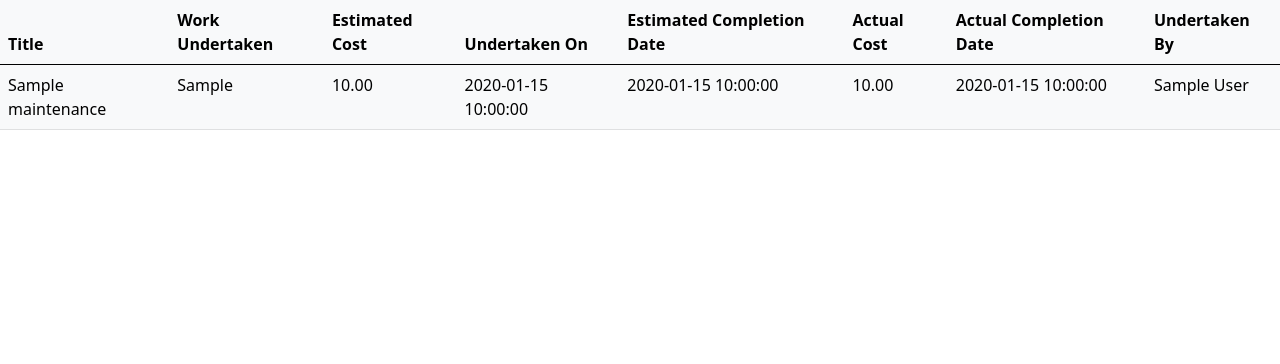
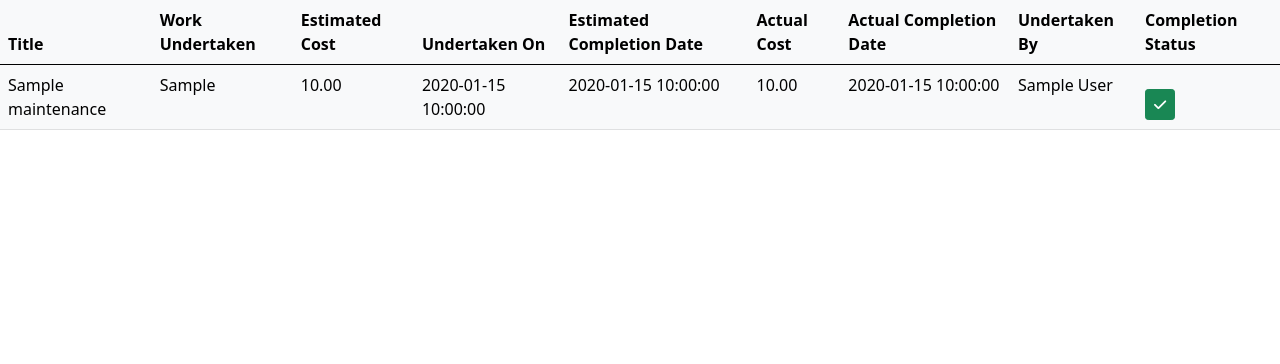
Before and after one commit to Pratik-Sanghavi/Building-Portal, a Flask app: page /maintenance_history in a window 1280 px wide. Shown: the part 56-420 px from the top of the page. Run offline with Flask 2, Linux system fonts and the light colour scheme; a user stored in the database is signed in; tables that the repository leaves empty hold one stand-in row (values such as "Sample post"); some libraries are stand-ins or nearby versions.

Commit message:
Subject: Added feature to end maintenance event
Problem:
Maintenance events completion status wasn't recorded earlier

Solution:
* Maintenance event completion feature added

Note:

```diff
--- a/building_portal/forms.py
+++ b/building_portal/forms.py
@@ -78,4 +78,9 @@ class StartMaintenanceForm(FlaskForm):
     estimated_cost = DecimalField(label='Estimated Cost', places=2, validators=[DataRequired()])
     undertaken_on = DateField(label="Undertaken On", validators=[DataRequired()])
     estimated_completion_date = DateField(label="Estimated Completion Date", validators=[DataRequired()])
-    submit = SubmitField(label='Create Event')
+    submit = SubmitField(label='Start Maintenance Project')
+
+class EndMaintenanceForm(FlaskForm):
+    actual_cost = DecimalField(label='Actual Cost', places=2, validators=[DataRequired()])
+    actual_completion_date = DateField(label="Actual Completion Date", validators=[DataRequired()])
+    submit = SubmitField(label='End Maintenance Project')
--- a/building_portal/routes.py
+++ b/building_portal/routes.py
@@ -1,7 +1,7 @@
 from building_portal import app, sender_id, sender_password
 from flask import redirect, render_template,flash, url_for, request
 from building_portal.model import Dues, Flat, Maintenance, User, Events
-from building_portal.forms import RegisterForm, LoginForm, DuesForm, EventsForm, StartMaintenanceForm
+from building_portal.forms import EndMaintenanceForm, RegisterForm, LoginForm, DuesForm, EventsForm, StartMaintenanceForm, EndMaintenanceForm
 from building_portal import db
 from datetime import datetime
 from flask_login import login_user, logout_user, current_user
@@ -30,7 +30,6 @@ def register_page():
                               admin_user = form.admin_user.data)
         db.session.add(user_to_create)
         db.session.commit()
-        print([number.flat_no for number in Flat.query.all()])
         if form.flat_no.data not in [number.flat_no for number in Flat.query.all()]:
             flat_to_create = Flat(flat_no=form.flat_no.data, floor=form.floor.data)
             flat_to_create.owner = User.query.filter_by(user_name=form.username.data).first().id
@@ -123,13 +122,8 @@ def assign_dues_page():
         db.session.commit()
         db.session.commit()
         return redirect(url_for('assign_dues_page'))
-    # if form.errors!={}: # if there are errors from validations
-        # for err_msg in form.errors.values():
-            # flash(f'There was an error with creating a due: {err_msg}', category='danger')
 
     dues = [due.id for due in Dues.query.all()]
-    # dues_cols = ['id','amount','purpose','status','created_on','created_by','due_to_user']
-    # dues_df = db_to_dataframe(dues, ['ID','Amount','Purpose','Status','Created_On','Created_By','Due_To_User'], dues_cols)
 
     if request.method == "POST":
         for i in range(len(dues)):
@@ -226,13 +220,8 @@ def events_page():
                                            From_Address = sender_id,
                                            From_Password = sender_password)
         return redirect(url_for('events_page'))
-    # if form.errors!={}: # if there are errors from validations
-        # for err_msg in form.errors.values():
-            # flash(f'There was an error with creating a due: {err_msg}', category='danger')
 
     events = [event.id for event in Events.query.all()]
-    # events_cols = ['id','title','purpose','start_event','end_event','url','created_by']
-    # events_df = db_to_dataframe(events, ['ID','Title','Purpose','Start_Event','End_Event','URL','Created_By'], events_cols)
 
     if request.method == "POST":
         for i in range(len(events)):
@@ -293,6 +282,7 @@ def approve_members_page():
 @login_required
 def maintenance_history_page():
     form=StartMaintenanceForm()
+    form2=EndMaintenanceForm()
     if form.validate_on_submit():
         maintenance_to_create = Maintenance(title=form.title.data,
                                 work_undertaken = form.work_undertaken.data,
@@ -306,14 +296,17 @@ def maintenance_history_page():
         db.session.add(maintenance_to_create)
         db.session.commit()
         return redirect(url_for('maintenance_history_page'))
-
+    if form2.validate_on_submit():
+        maintenance_to_change = Maintenance.query.filter_by(id = request.form.get('maintenance_id')).first()
+        maintenance_to_change.actual_cost = form2.actual_cost.data
+        maintenance_to_change.actual_completion_date = form2.actual_completion_date.data
+        db.session.commit()
     users = User.query.all()
     maintenance = Maintenance.query.all()
     user_cols = ['id','name','email_address','contact_no','admin_user']
-    maintenance_cols = ['title','work_undertaken','estimated_cost','undertaken_on','estimated_completion_date','actual_cost','actual_completion_date','undertaken_by']
+    maintenance_cols = ['id','title','work_undertaken','estimated_cost','undertaken_on','estimated_completion_date','actual_cost','actual_completion_date','undertaken_by']
 
     user_df = db_to_dataframe(users, ['ID','Name','Email_Address','Contact_Number', 'Administrator'], user_cols)
-    maintenance_df = db_to_dataframe(maintenance, ['Title','Work_Undertaken','Estimated_Cost','Undertaken_On','Estimated_Completion_Date','Actual_Cost','Actual_Completion_Date','Undertaken_By'], maintenance_cols)
+    maintenance_df = db_to_dataframe(maintenance, ['ID_main','Title','Work_Undertaken','Estimated_Cost','Undertaken_On','Estimated_Completion_Date','Actual_Cost','Actual_Completion_Date','Undertaken_By'], maintenance_cols)
     user_info = pd.merge(user_df, maintenance_df, left_on='ID', right_on='Undertaken_By')
-
-    return render_template('maintenance.html', form=form, maintenance_table = user_info)
+    return render_template('maintenance.html', form=form, form2 = form2, maintenance_table = user_info)
--- a/building_portal/templates/approve_members.html
+++ b/building_portal/templates/approve_members.html
@@ -28,7 +28,7 @@
                         <td>{{ member['Contact_Number'] }}</td>
                         <td>{{ member['Email_Address'] }}</td>
                         <td>{{ member['Administrator'] }}</td>
-                        {% if current_user.is_authenticated and current_user.admin_user %}
+                        {% if current_user.admin_user %}
                             <td>
                                 <form action="" method="POST">
                                     <button name="confirm" value="{{member['ID']}}" class="btn btn-sm btn-outline btn-success" style="margin-top:0rem">Make Member</button>
--- a/building_portal/templates/base.html
+++ b/building_portal/templates/base.html
@@ -67,7 +67,7 @@
                   Welcome, {{current_user.user_name}}
                 </a>
                 <ul class="dropdown-menu" aria-labelledby="navbarDropdown">
-                    <li><a class="dropdown-item" href="#">My Profile</a></li>
+                    <li><a class="dropdown-item" href="#">My Profile <sup style="font-size: 0.5em;">Coming soon</sup></a></li>
                     <li><hr class="dropdown-divider"></li>
                     <li><a class="dropdown-item" href="{{url_for('logout_page')}}">Logout</a></li>
                 </ul>
--- a/building_portal/templates/maintenance.html
+++ b/building_portal/templates/maintenance.html
@@ -66,6 +66,9 @@
                     <th scope="col">Actual Cost</th>
                     <th scope="col">Actual Completion Date</th>
                     <th scope="col">Undertaken By</th>
+                    {% if current_user.admin_user %}
+                      <th scope="col">Completion Status</th>
+                    {% endif %}
                 </tr>
             </thead>
             <tbody>
@@ -80,6 +83,46 @@
                         <td>{{ maintenance['Actual_Cost'] }}</td>
                         <td>{{ maintenance['Actual_Completion_Date'] }}</td>
                         <td>{{ maintenance['Name'] }}</td>
+                        {% if current_user.admin_user %}
+                        <td>
+                          <div class = "check-button" style="overflow: visible;">
+                            <button class="modal-btn btn btn-primary btn-sm btn-success" data-target="#{{maintenance['Title']}}" data-toggle="modal"><i class="fas fa-check"></i></button>
+                        </div>
+                        <div class="modal" id="{{maintenance['Title']}}" tabindex="-1" role="dialog">
+                            <div class="modal-dialog" role="document">
+                              <div class="modal-content">
+                                <div class="modal-header">
+                                  <h5 class="modal-title">Close Maintenance Project</h5>
+                                  <button type="button" class="close" data-dismiss="modal" aria-label="Close" style="border:none; background-color: transparent;">
+                                    <span aria-hidden="true">&times;</span>
+                                  </button>
+                                </div>
+                                <div class="modal-body">
+                                  <form method="POST" class = "form-register" style="color:black">
+                                    {{form2.hidden_tag()}}
+                                    <br>
+                                    <input type="hidden" name="maintenance_id" value="{{maintenance['ID_main']}}">
+                                    <span>
+                                      {{form2.actual_cost.label()}}
+                                      {{form2.actual_cost(class="form-control",placeholder="How much did the project actually cost?")}}
+                                    </span>
+                                    <br>
+                                    <span>
+                                        {{form2.actual_completion_date.label()}}
+                                        {{form2.actual_completion_date}}
+                                    </span>
+                                </div>
+                                <div class="modal-footer">
+                                    <hr>
+                                    {{form2.submit(class="btn btn-md btn-block btn-primary")}}
+                                    <button type="button" class="btn btn-md btn-secondary" data-dismiss="modal">Close</button>
+                                  </form>
+                                </div>
+                              </div>
+                            </div>
+                          </div>
+                          {% endif %}
+                        </td>
                     </tr>
                 {% endfor %}
             </tbody>
```
Also changed, not shown: requirements.txt (+44 -48 lines), building_portal/building.db, 1 other file.
